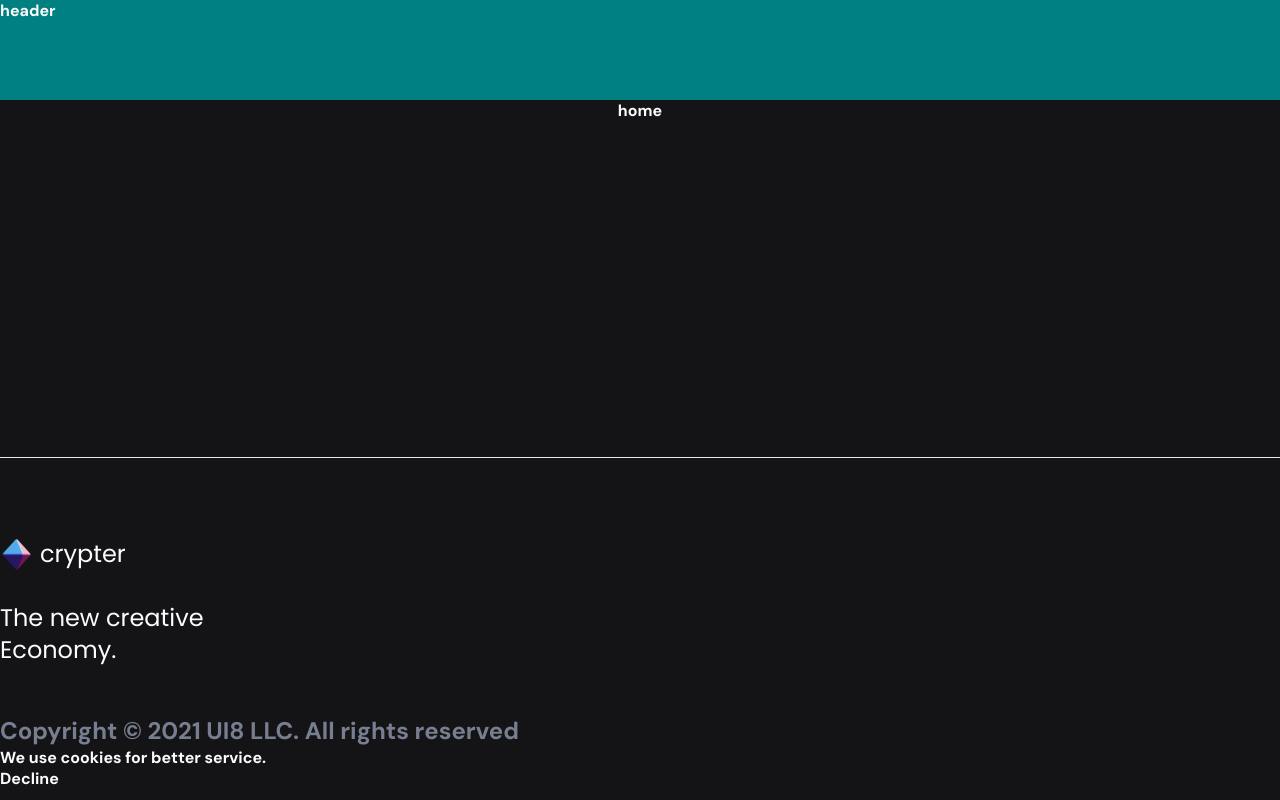
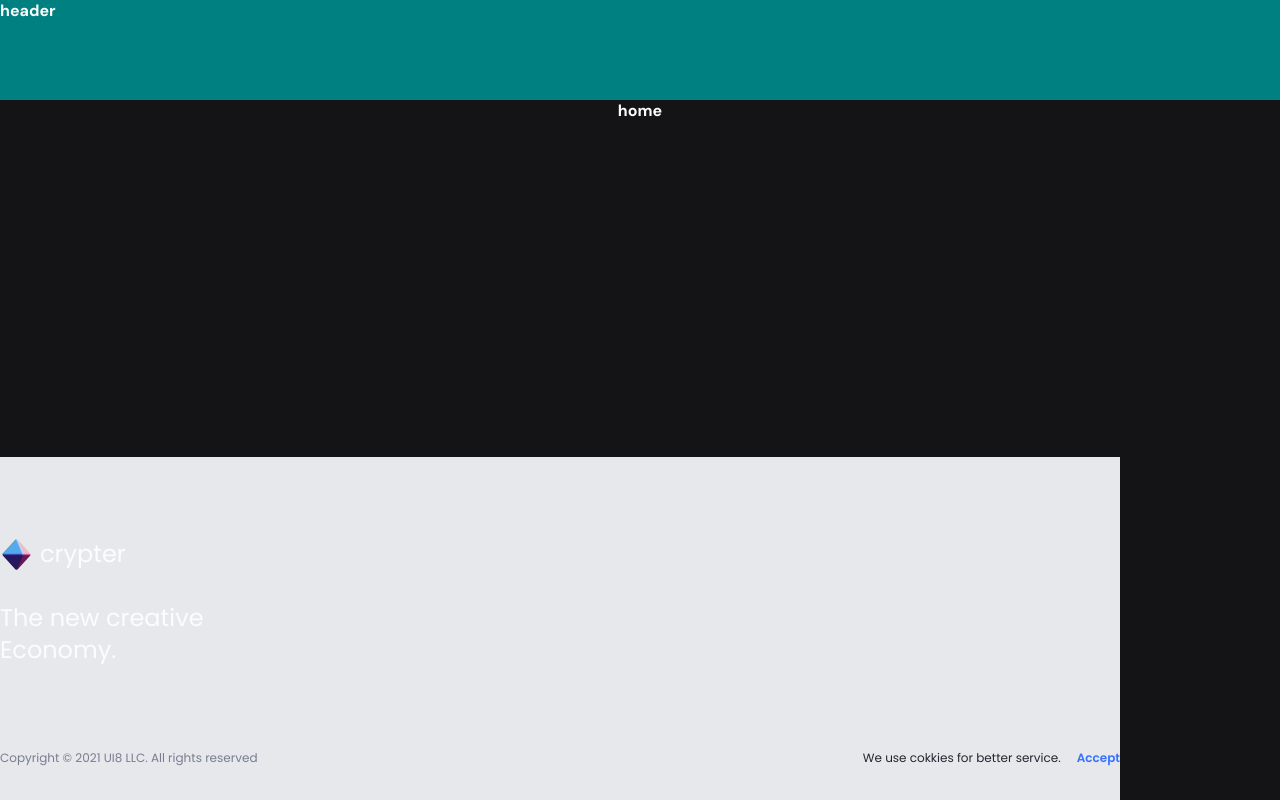
Before and after one commit to mserwo/sample-app, a React (Vite) app: page / in a window 1280 px wide. Built offline with nearby package versions, Linux system fonts and the light colour scheme.

Commit message:
feat: bottom bar commit

```diff
--- a/src/components/footer/bottom-bar.tsx
+++ b/src/components/footer/bottom-bar.tsx
@@ -3,12 +3,17 @@ import styles from "./footer.module.scss";
 const BottomBar = () => {
   return (
     <div className={styles.bottomBar}>
-      <div className={styles.bottomBar_leftText}>
-        {"Copyright © 2021 UI8 LLC. All rights reserved"}
-      </div>
-      <div>
-        <div>{"We use cookies for better service."}</div>
-        <div>{"Decline"}</div>
+      <div className={styles.bottomBar_divider}></div>
+      <div className={styles.bottomBar_content}>
+        <div className={styles.bottomBar_leftText}>
+          {"Copyright © 2021 UI8 LLC. All rights reserved"}
+        </div>
+        <div className={styles.bottomBar_rightFrame}>
+          <div className={styles.bottomBar_rightText}>
+            {"We use cokkies for better service."}
+          </div>
+          <div className={styles.bottomBar_accept}>{"Accept"}</div>
+        </div>
       </div>
     </div>
   );
--- a/src/components/footer/footer.module.scss
+++ b/src/components/footer/footer.module.scss
@@ -1,24 +1,27 @@
 @use "../../styles/colors";
 @use "../../styles/breakpoints";
 @use "../../styles/typography";
+@use "../../styles/fonts";
 
 .wrapper {
+  background-color: colors.$neutrals6;
   display: flex;
   flex-direction: column;
   justify-content: space-around;
   height: fit-content;
+  width: 1120px;
   border-top: 1px solid colors.$neutrals6;
 }
 
 .container {
   display: flex;
-  max-width: 1120;
+  max-width: 1120px;
   padding-top: 80px;
   padding-bottom: 48px;
 
   @include typography.h1;
   @include breakpoints.max-width(small) {
-    background-color: teal;
+    //background-color: teal;
   }
 }
 
@@ -35,10 +38,54 @@
 }
 
 .bottomBar {
-  height: 85px;
+  display: flex;
+  padding-bottom: 32px;
+  flex-direction: column;
+  justify-content: center;
+  align-items: flex-start;
+  gap: 32px;
+  @include fonts.poppins;
+  width: 1120px;
+
+  &_divider {
+    width: 100%;
+    height: 1px;
+    color: colors.$neutrals6;
+  }
+  &_content {
+    display: flex;
+    width: 100%;
+    justify-content: space-between;
+    align-items: flex-start;
+  }
 
   &_leftText {
     color: colors.$neutrals4;
-    @include typography.body1;
+    font-size: 12px;
+    font-style: normal;
+    font-weight: 400;
+    line-height: 20px;
+  }
+  &_rightFrame {
+    display: flex;
+    justify-content: flex-end;
+    align-items: center;
+    gap: 16px;
+  }
+  &_rightText {
+    color: colors.$neutrals2;
+    text-align: right;
+    font-size: 12px;
+    font-style: normal;
+    font-weight: 400;
+    line-height: 20px;
+  }
+  &_accept {
+    color: colors.$primary1;
+    text-align: right;
+    font-size: 12px;
+    font-style: normal;
+    font-weight: 600;
+    line-height: 20px;
   }
 }
```
